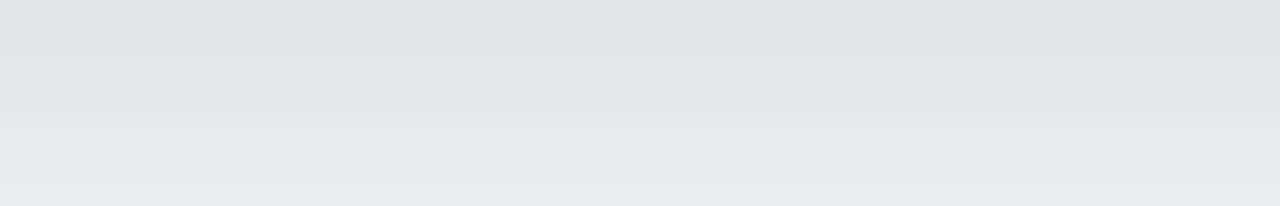
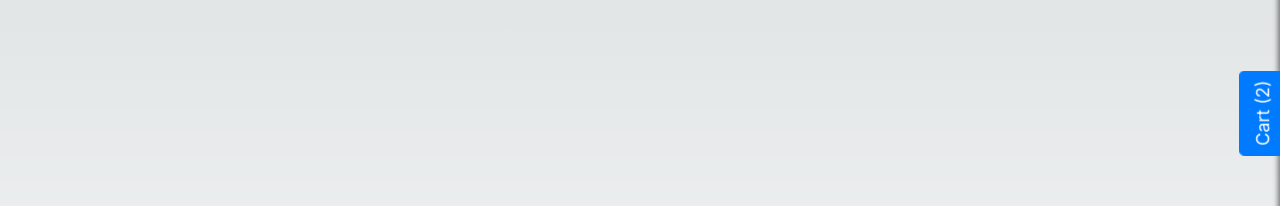
Before and after one commit to SaraDonaldson/pet-kingdom, a Next.js app in the folder pet-kingdom/: page / in a window 1280 px wide. Shown: the part 287-493 px from the top of the page. Built offline with nearby package versions, Linux system fonts and the light colour scheme.

Commit message:
Add MiniCart , - add popout MiniCart component , add MiniCart css module

```diff
--- /dev/null
+++ b/pet-kingdom/Components/MiniCart/MiniCart.module.css
@@ -0,0 +1,45 @@
+.miniCart {
+  position: fixed;
+  top: 0;
+  right: 0;
+  width: 300px; /* Adjust width as needed */
+  height: 100vh;
+  background-color: white;
+  box-shadow: -2px 0 5px rgba(0, 0, 0, 0.5);
+  transform: translateX(100%);
+  transition: transform 0.3s ease;
+  z-index:1000;
+}
+
+.open {
+  transform: translateX(0);
+}
+
+.cartTab {
+  position: absolute;
+  left: -60px; /* Adjust as needed */
+  top: 50%;
+  transform: translateY(-50%) rotate(-90deg);
+  background-color: #007bff; /* Theme color */
+  color: white;
+  padding: 10px;
+  cursor: pointer;
+  font-size: 18px;
+  border-radius: 5px 5px 0 0;
+}
+
+.cartContent {
+  padding: 20px;
+  overflow-y: auto;
+}
+
+.cartItem {
+  border-bottom: 1px solid #ccc;
+  padding: 10px 0;
+}
+
+.totalPrice {
+  padding: 10px 0;
+  font-weight: bold;
+  text-align: right;
+}
--- /dev/null
+++ b/pet-kingdom/Components/MiniCart/MiniCart.tsx
@@ -0,0 +1,42 @@
+
+'use client';
+import React, { useState } from 'react';
+import styles from './MiniCart.module.css';
+
+interface Item {
+  id: number;
+  name: string;
+  price: number;
+}
+
+interface MiniCartProps {
+  items: Item[];
+}
+
+const MiniCart: React.FC<MiniCartProps> = ({ items }) => {
+  const [isOpen, setIsOpen] = useState(false);
+
+  const toggleCart = () => {
+    setIsOpen(!isOpen);
+  };
+
+  const totalPrice = items.reduce((total, item) => total + item.price, 0);
+
+  return (
+    <div className={isOpen ? `${styles.miniCart} ${styles.open}` : styles.miniCart}>
+      <div className={styles.cartTab} onClick={toggleCart}>
+        Cart ({items.length})
+      </div>
+      <div className={styles.cartContent}>
+        {items.map(item => (
+          <div key={item.id} className={styles.cartItem}>
+            {item.name} - ${item.price}
+          </div>
+        ))}
+        <div className={styles.totalPrice}>Total: ${totalPrice}</div>
+      </div>
+    </div>
+  );
+};
+
+export default MiniCart;
--- a/pet-kingdom/app/layout.tsx
+++ b/pet-kingdom/app/layout.tsx
@@ -4,6 +4,7 @@ import type { Metadata } from 'next'
 import { Inter } from 'next/font/google'
 import Footer from '@/Components/Footer/Footer'
 import TopSubNav from '@/Components/Navbar/Subnavs/TopSubNav/TopSubNav'
+import MiniCart from '@/Components/MiniCart/MiniCart'
 
 const inter = Inter({ subsets: ['latin'] })
 
@@ -17,12 +18,18 @@ export default function RootLayout({
 }: {
   children: React.ReactNode
 }) {
+
+  const cartItems = [
+    { id: 1, name: 'Product 1', price: 10.99 },
+    { id: 2, name: 'Product 2', price: 7.99 },
+  ];
   return (
     <html lang="en">
 
       <body className={inter.className}>
         <TopSubNav />
       <Navbar/>
+      <MiniCart items={cartItems}/>
         {children}
       <Footer />
         </body>
```
